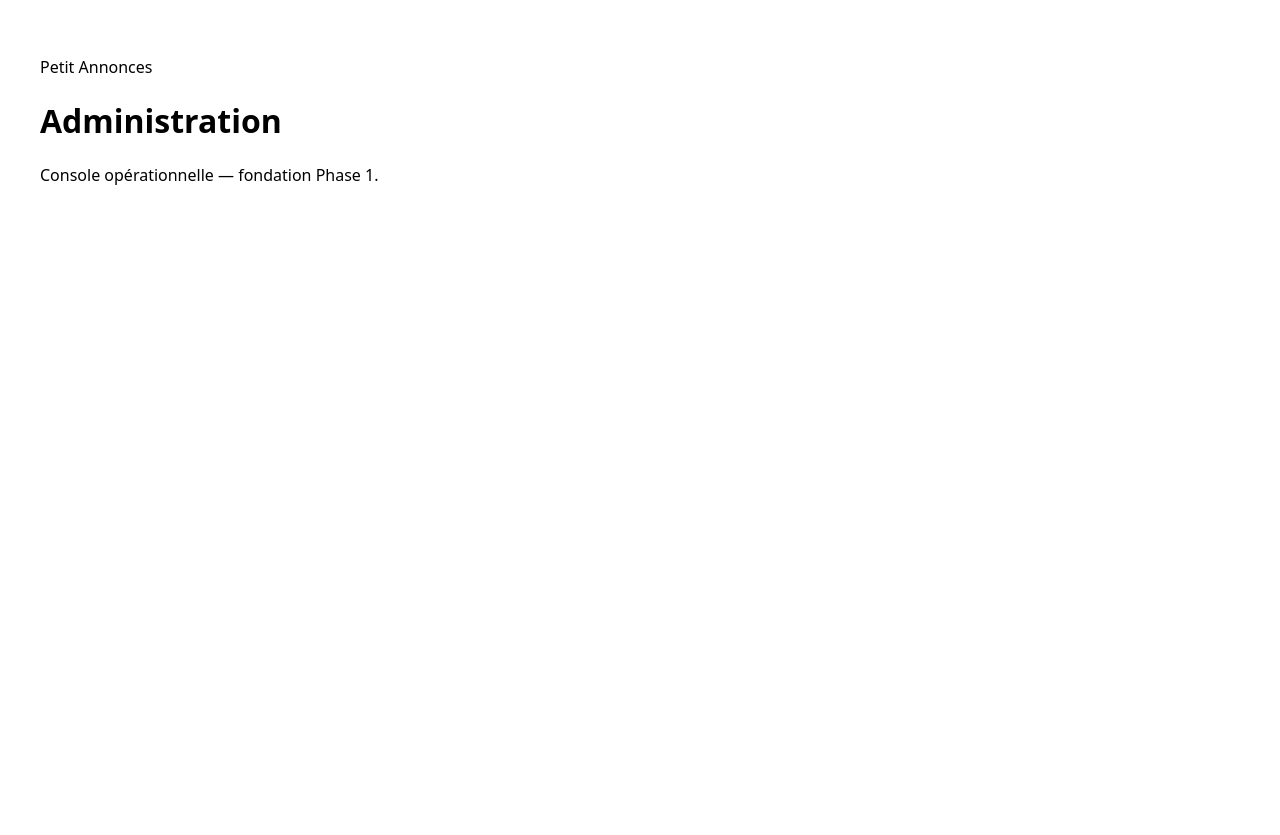
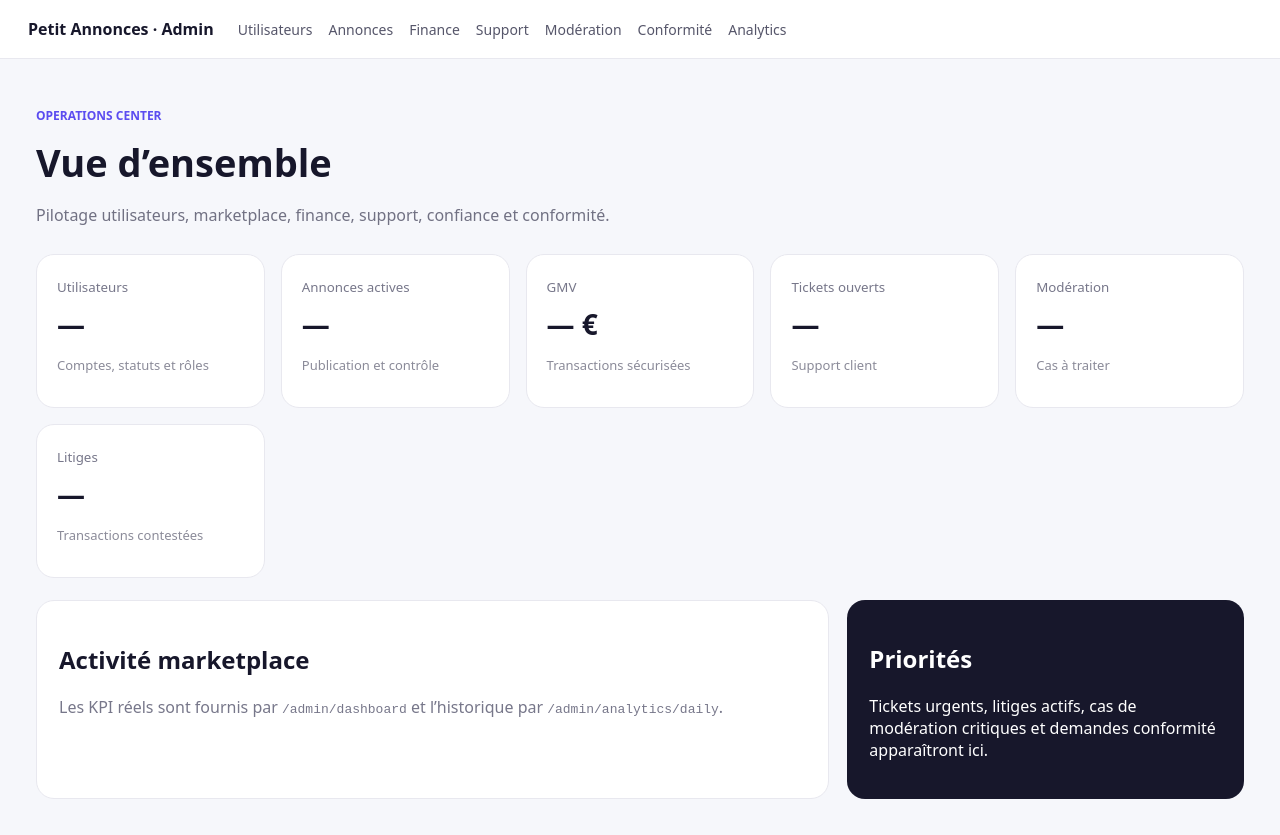
Before and after one commit to hakersoy66/petitannonces, a Next.js app in the folder apps/admin/: page / in a window 1280 px wide. Before the commit the page ends 800 px from the top, so only its background shows below. Built offline with nearby package versions, Linux system fonts and the light colour scheme.

Commit message:
feat(admin): build operations dashboard

```diff
--- a/apps/admin/app/page.tsx
+++ b/apps/admin/app/page.tsx
@@ -1,9 +1,33 @@
+const cards = [
+  ["Utilisateurs", "—", "Comptes, statuts et rôles"],
+  ["Annonces actives", "—", "Publication et contrôle"],
+  ["GMV", "— €", "Transactions sécurisées"],
+  ["Tickets ouverts", "—", "Support client"],
+  ["Modération", "—", "Cas à traiter"],
+  ["Litiges", "—", "Transactions contestées"],
+];
+
+const nav = [
+  ["Utilisateurs", "/users"], ["Annonces", "/listings"], ["Finance", "/finance"],
+  ["Support", "/support"], ["Modération", "/moderation"], ["Conformité", "/compliance"], ["Analytics", "/analytics"],
+];
+
 export default function AdminHome() {
-  return (
-    <main style={{ padding: 40 }}>
-      <p>Petit Annonces</p>
-      <h1>Administration</h1>
-      <p>Console opérationnelle — fondation Phase 1.</p>
-    </main>
-  );
+  return <main style={{ minHeight: "100vh", background: "#f6f7fb", color: "#17172b" }}>
+    <header style={{ background: "white", borderBottom: "1px solid #e8e8ef", padding: "18px 28px", display: "flex", alignItems: "center", gap: 24 }}>
+      <strong>Petit Annonces · Admin</strong><nav style={{ display: "flex", gap: 16, flexWrap: "wrap" }}>{nav.map(([label, href]) => <a key={href} href={href} style={{ color: "#56566a", textDecoration: "none", fontSize: 14 }}>{label}</a>)}</nav>
+    </header>
+    <section style={{ maxWidth: 1280, margin: "0 auto", padding: 36 }}>
+      <p style={{ color: "#5b4cf0", fontWeight: 800, fontSize: 12, textTransform: "uppercase" }}>Operations Center</p>
+      <h1 style={{ fontSize: 38, margin: "8px 0" }}>Vue d’ensemble</h1>
+      <p style={{ color: "#717183", marginBottom: 28 }}>Pilotage utilisateurs, marketplace, finance, support, confiance et conformité.</p>
+      <div style={{ display: "grid", gridTemplateColumns: "repeat(auto-fit,minmax(210px,1fr))", gap: 16 }}>
+        {cards.map(([label, value, hint]) => <article key={label} style={{ background: "white", border: "1px solid #e8e8ef", borderRadius: 18, padding: 20 }}><small style={{ color: "#77778a" }}>{label}</small><div style={{ fontSize: 28, fontWeight: 850, marginTop: 8 }}>{value}</div><p style={{ color: "#8b8b99", fontSize: 13 }}>{hint}</p></article>)}
+      </div>
+      <div style={{ display: "grid", gridTemplateColumns: "2fr 1fr", gap: 18, marginTop: 22 }}>
+        <article style={{ background: "white", border: "1px solid #e8e8ef", borderRadius: 18, padding: 22 }}><h2>Activité marketplace</h2><p style={{ color: "#77778a" }}>Les KPI réels sont fournis par <code>/admin/dashboard</code> et l’historique par <code>/admin/analytics/daily</code>.</p></article>
+        <article style={{ background: "#17172b", color: "white", borderRadius: 18, padding: 22 }}><h2>Priorités</h2><p>Tickets urgents, litiges actifs, cas de modération critiques et demandes conformité apparaîtront ici.</p></article>
+      </div>
+    </section>
+  </main>;
 }
```
